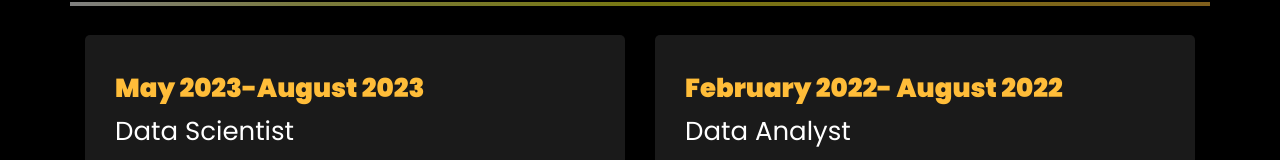
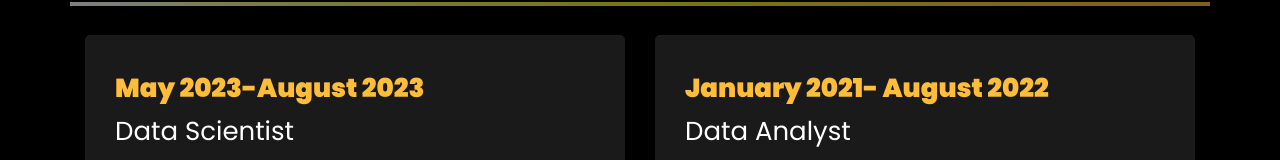
Before and after one commit to Kusuma0314/Kusuma0314.github.io, a plain HTML site: page index.html in a window 1280 px wide. Shown: the part 2101-2261 px from the top of the page. Drawn offline with Linux system fonts and the light colour scheme; files whose address does not match are found by name.

Commit message:
Updated portfolio

```diff
--- a/index.html
+++ b/index.html
@@ -343,7 +343,7 @@
 
 				<div class="col-md-6">
 					<div class="resume-wrap ftco-animate">
-						<span class="date">February 2022- August 2022</span>
+						<span class="date">January 2021- August 2022</span>
 						<h2>Data Analyst</h2>
 						<span class="position">Quickplay Media</span>
 
```
